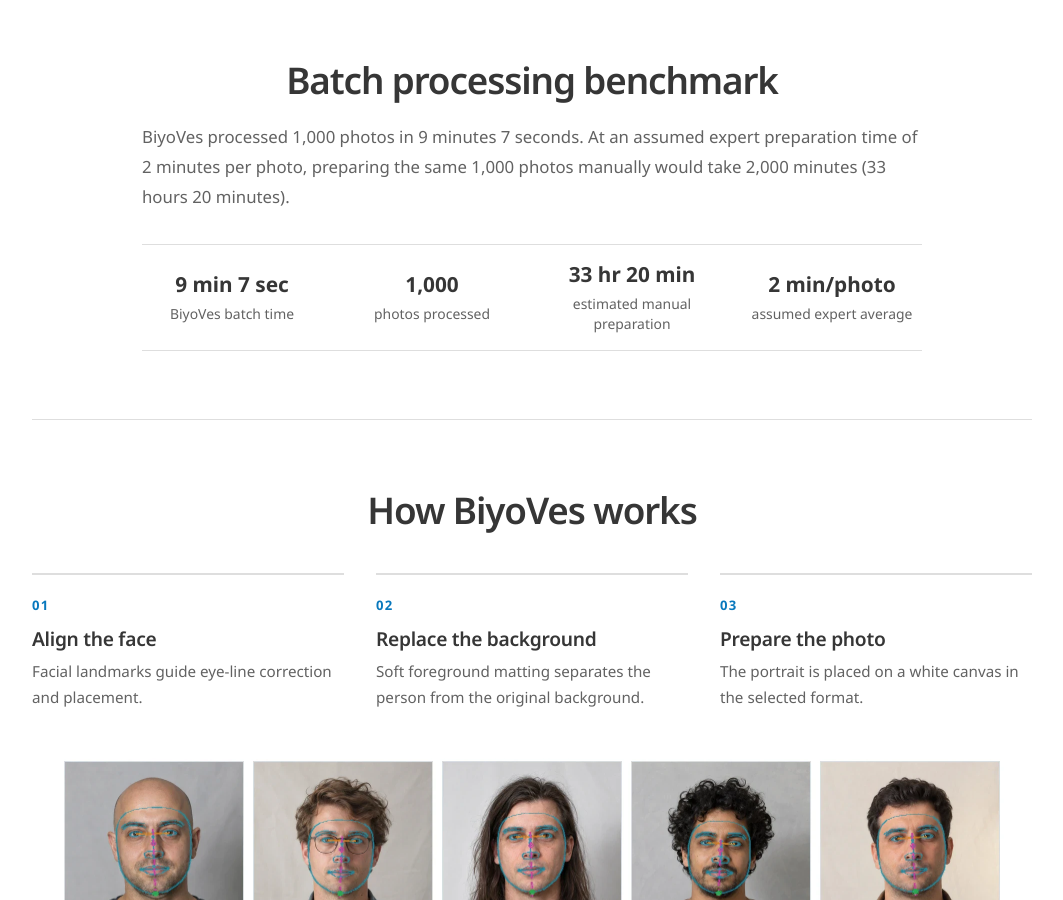
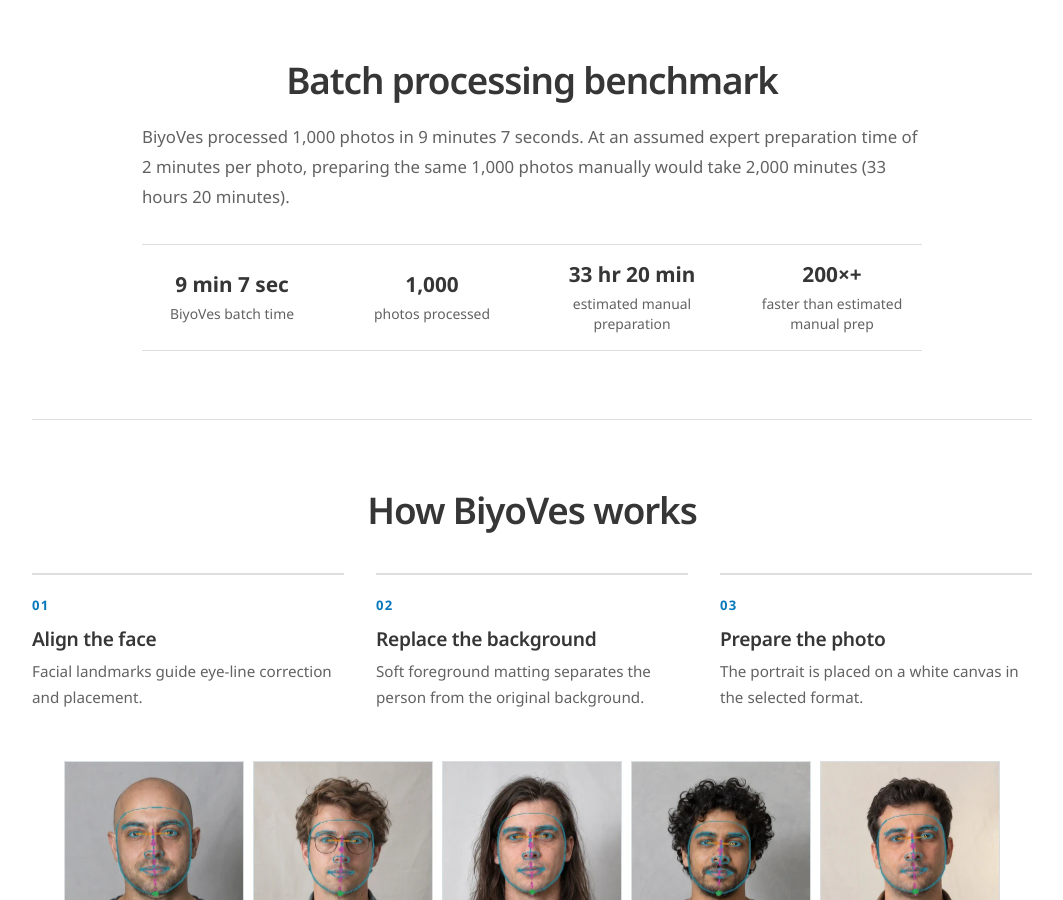
Before and after one commit to mehmetaytugyuruk/mehmetaytugyuruk.github.io, a Jekyll site: the page built from biyoves/index.html, in a window 1280 px wide and 900 px high, scrolled down 1577 px. Shown: the whole window, without its empty margins (108-1171 px from the left). Built offline with Jekyll 4.4.1, drawn with Linux system fonts in a browser that asks for light colours; some web fonts are replaced.

Commit message:
Show benchmark speedup metric

```diff
--- a/biyoves/index.html
+++ b/biyoves/index.html
@@ -57,7 +57,7 @@
         <div><strong>9 min 7 sec</strong><span>BiyoVes batch time</span></div>
         <div><strong>1,000</strong><span>photos processed</span></div>
         <div><strong>33 hr 20 min</strong><span>estimated manual preparation</span></div>
-        <div><strong>2 min/photo</strong><span>assumed expert average</span></div>
+        <div><strong>200×+</strong><span>faster than estimated manual prep</span></div>
       </div>
     </div>
   </section>
```
